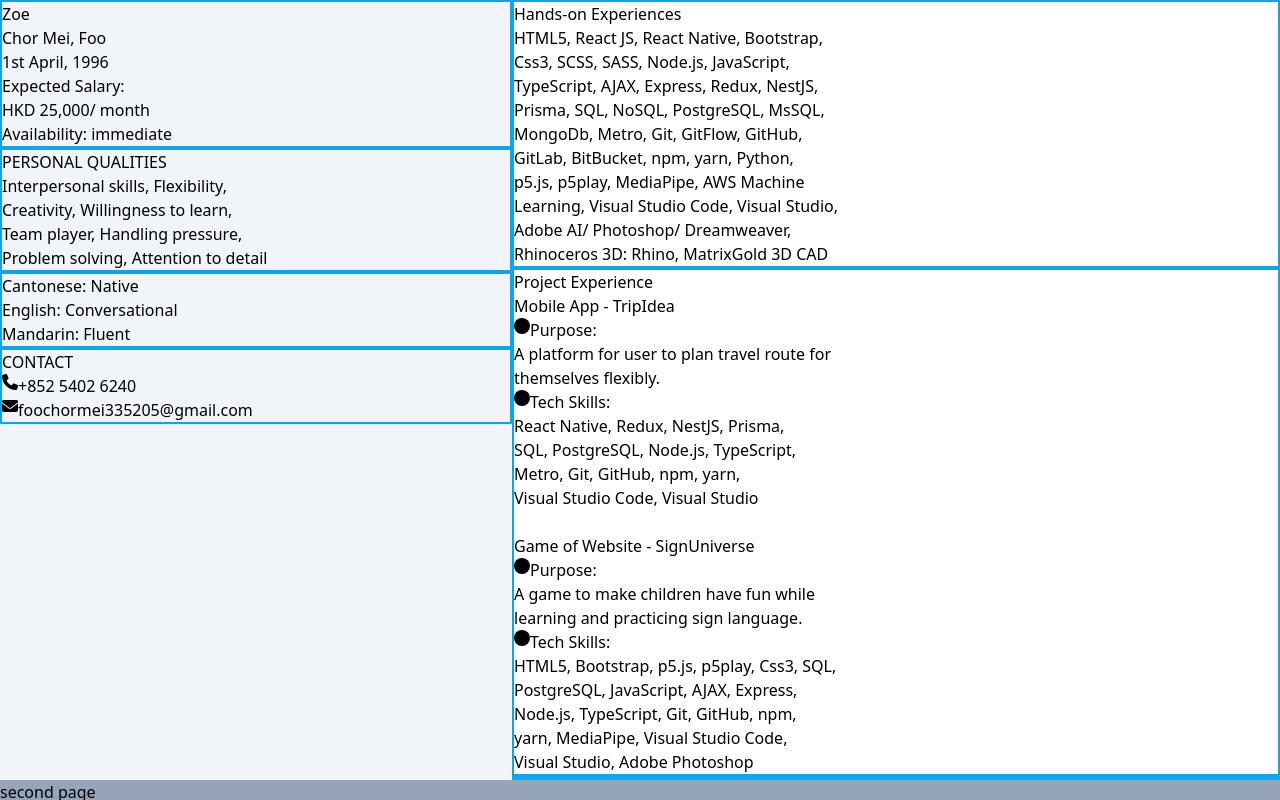
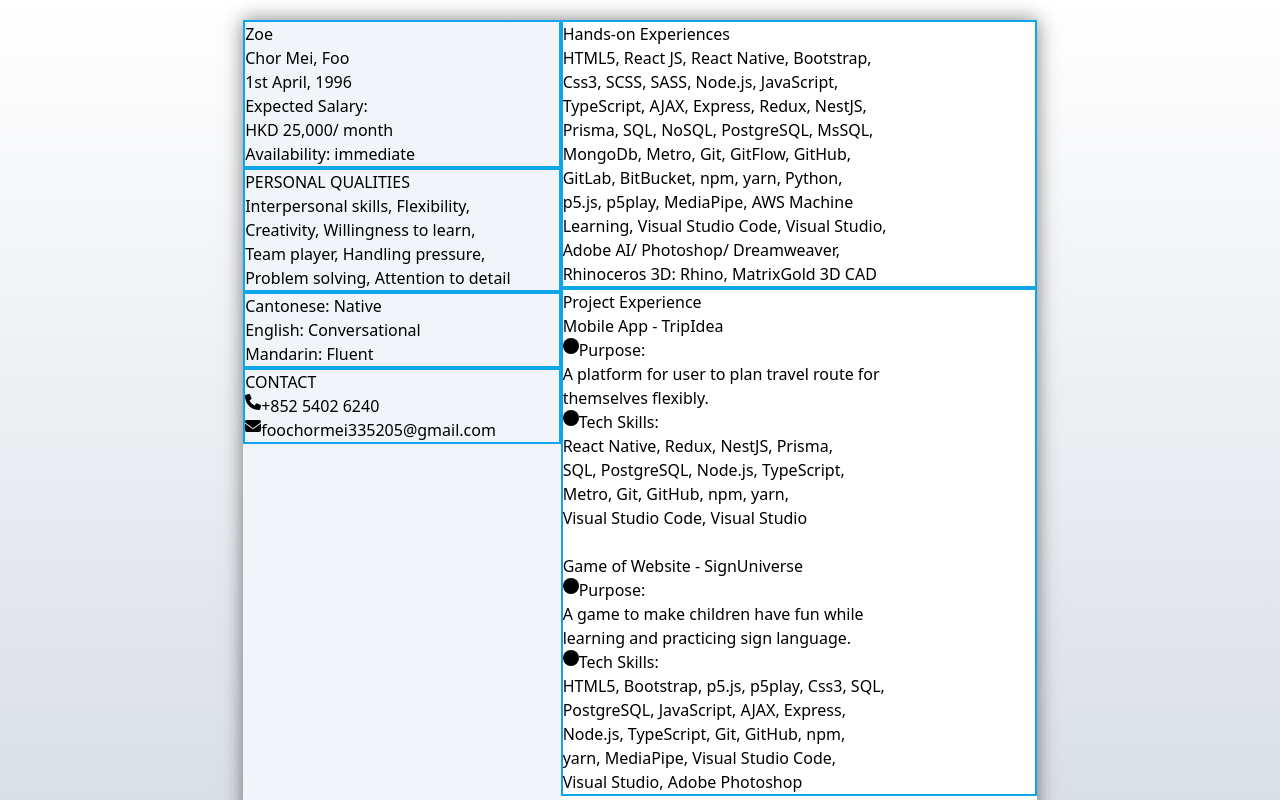
Before and after one commit to ZoeFoo/ZoeFoo_Resumes, a Next.js app in the folder zoefoo_cv/: page / in a window 1280 px wide. Shown: the top 800 px of the page. Built offline with nearby package versions, Linux system fonts and the light colour scheme.

Commit message:
finished create second page

```diff
--- a/zoefoo_cv/pages/index.js
+++ b/zoefoo_cv/pages/index.js
@@ -11,8 +11,8 @@ const inter = Inter({ subsets: ['latin'] })
 
 export default function Home() {
     return (
-        <main className='h-screen bg-gradient-to-t from-slate-400 to-white-300'>
-            <div className='page flex flex-nowrap'>
+        <main className='p-5 flex flex-wrap justify-center bg-gradient-to-t from-slate-400 to-white-300'>
+            <div className='page mb-10 flex flex-nowrap'>
                 <div className='leftBar w-2/5 bg-slate-100'>
                     <div className='border-2 border-sky-500'>
                         <SelfIntroduction
@@ -90,12 +90,10 @@ export default function Home() {
                                             Visual Studio, Adobe Photoshop`} />
                         </div>
                     </div>
-
-                    <div className='border-2 border-sky-500'></div>
                 </div>
             </div>
 
-            <div className='page'>
+            <div className='page' >
                 <div>second page</div>
             </div>
         </main>
--- a/zoefoo_cv/styles/globals.css
+++ b/zoefoo_cv/styles/globals.css
@@ -16,14 +16,18 @@
     }
 }
 
-@media print{
+@media print {
     @page {
-        width: 210mm;
-        height: 297mm;
+        size: portrait;
+        size: A4;
+        margin: 0;
     }
 }
 
-@page{
-    size: A4;
-    margin: 0;
+.page {
+    width: 21cm;
+    height: 29.7cm;
+    background: white;
+    box-shadow: 0 0 0.5cm rgba(0,0,0,0.5);
+    page-break-inside: avoid;
 }
```
Lines whose indentation alone changed are shown as unchanged.
